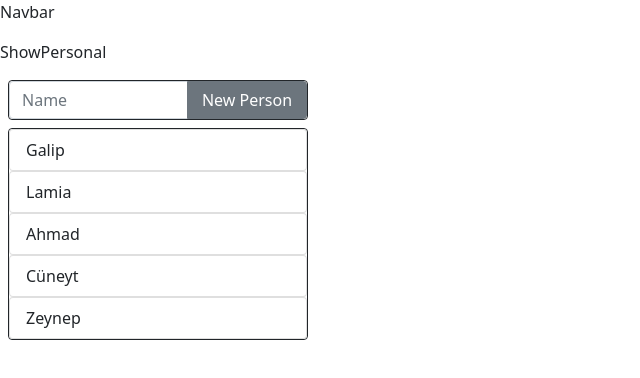
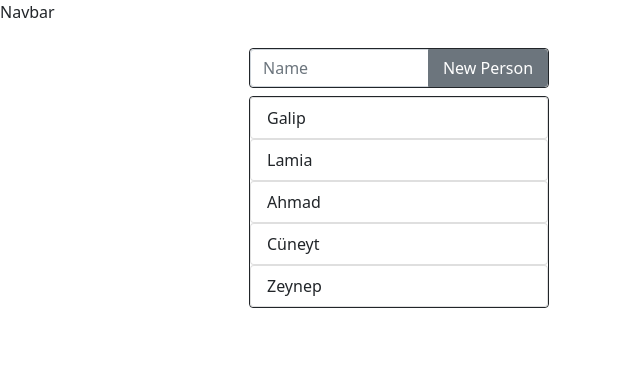
Before and after one commit to FbW47-2/ZeitErfassungApp, a React (Create React App) app in the folder zeiterfassung/: page /showpersonal in a window 1280 px wide. Shown: the top 378 px of the page, without its empty margins (0-640 px from the left). Built offline with nearby package versions, Linux system fonts and the light colour scheme.

Commit message:
Button.js created, with useState infoVisibility, setInfoVisibility created,fotos in employees added,

```diff
--- a/zeiterfassung/src/Pages/ShowPersonal.jsx
+++ b/zeiterfassung/src/Pages/ShowPersonal.jsx
@@ -1,11 +1,66 @@
-import React from 'react'
+import React, {createContext, useState } from 'react'
 import Employees from '../Component/Employees'
+import Details from '../Component/Details'
+import './ShowPersonnel.css'
+import logo from '../Fotos/Cüneyt.jpg'
+
+
+export const ThemeContext = createContext();
 
 function ShowPersonal() {
+    const [personalInfoVisibility, setPersonalInfoVisibility] = useState("hidden");
+
+    const [emptyInfo, setEmptyInfo] = useState({
+        name:"",
+        surname: "",
+        job:"",
+        foto:""
+    });
+
+    const employees = [{
+        name:"Galip",
+        surname: "Savut",
+        job:"Test Developer",
+        foto:"https://avatars.githubusercontent.com/u/61105054?v=4"
+
+    },
+    {
+        name:"Ahmad",
+        surname: "Hasan",
+        job:"Frontend Developer",
+        foto: "https://media-exp1.licdn.com/dms/image/C4D03AQFoBRaq3fFsMA/profile-displayphoto-shrink_200_200/0/1602587368835?e=1628121600&v=beta&t=ZdI61hIh01OJyLqKUSUl_huXxDoOaiNTcJb282oAP1M"
+
+    },
+    {
+        name:"Cüneyt",
+        surname: "Celebi",
+        job:"Full Stack Developer",
+        foto:logo
+
+    },
+    {
+        name:"Lamia",
+        surname: "Gülsah",
+        job:"Backend Developer",
+        foto: ""
+
+    },
+    {
+        name:"Zeynep",
+        surname: "Gültekin",
+        job:"Full Stack Developer",
+
+    }];
     return (
-        <div>
-            <p>ShowPersonal</p>
-            <Employees/>
+        <div className="ShowDiv">
+            {/* {employees.name =="Galip" ? } */}
+
+            <ThemeContext.Provider value={{employees, personalInfoVisibility, setPersonalInfoVisibility, emptyInfo, setEmptyInfo}}>
+
+            <Employees />
+            <Details/>
+            </ThemeContext.Provider>
+
         </div>
     )
 }
--- /dev/null
+++ b/zeiterfassung/src/Pages/ShowPersonnel.css
@@ -0,0 +1,7 @@
+.ShowDiv{
+
+   display: flex;
+
+   justify-content: space-around;
+
+}
```
